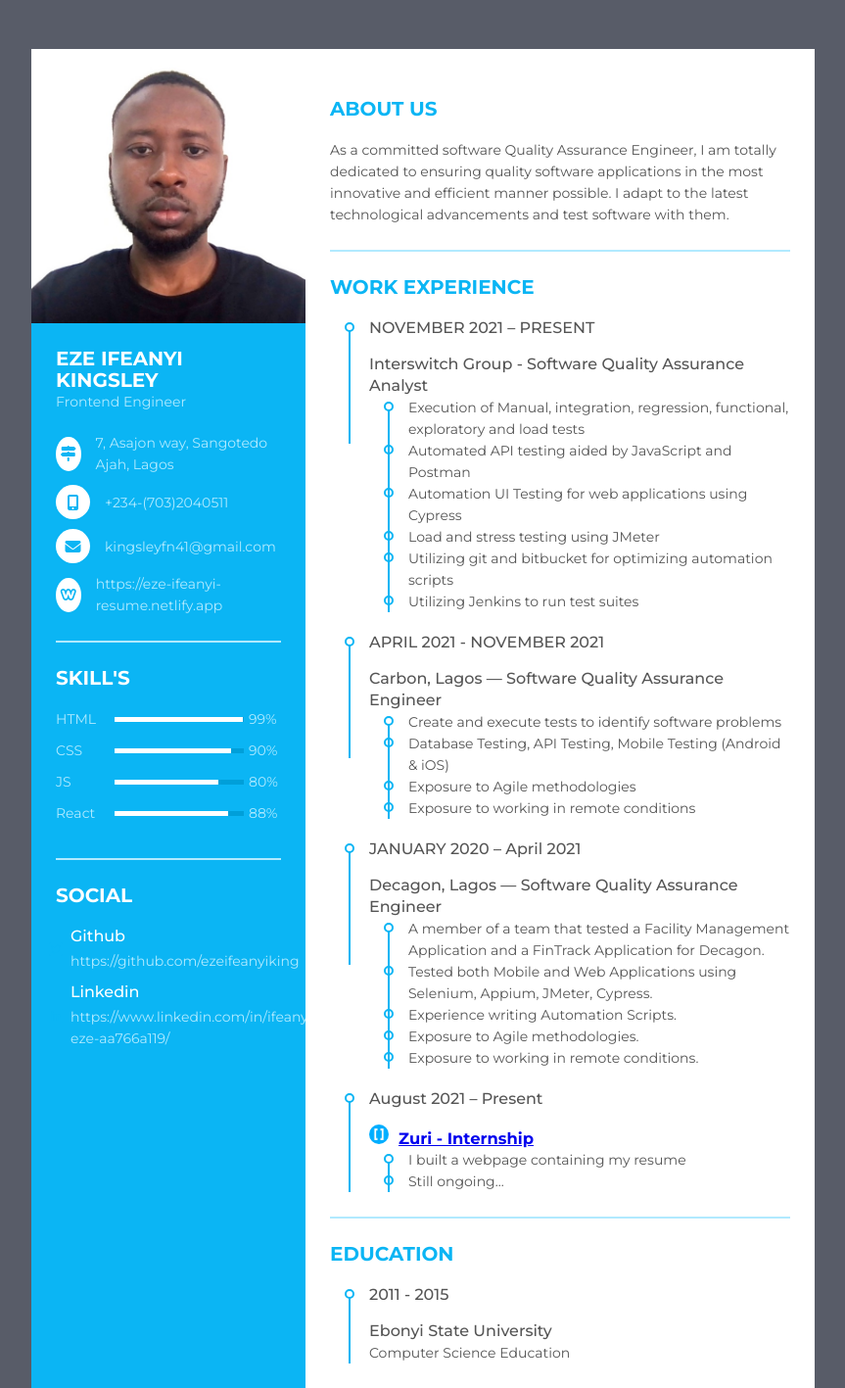
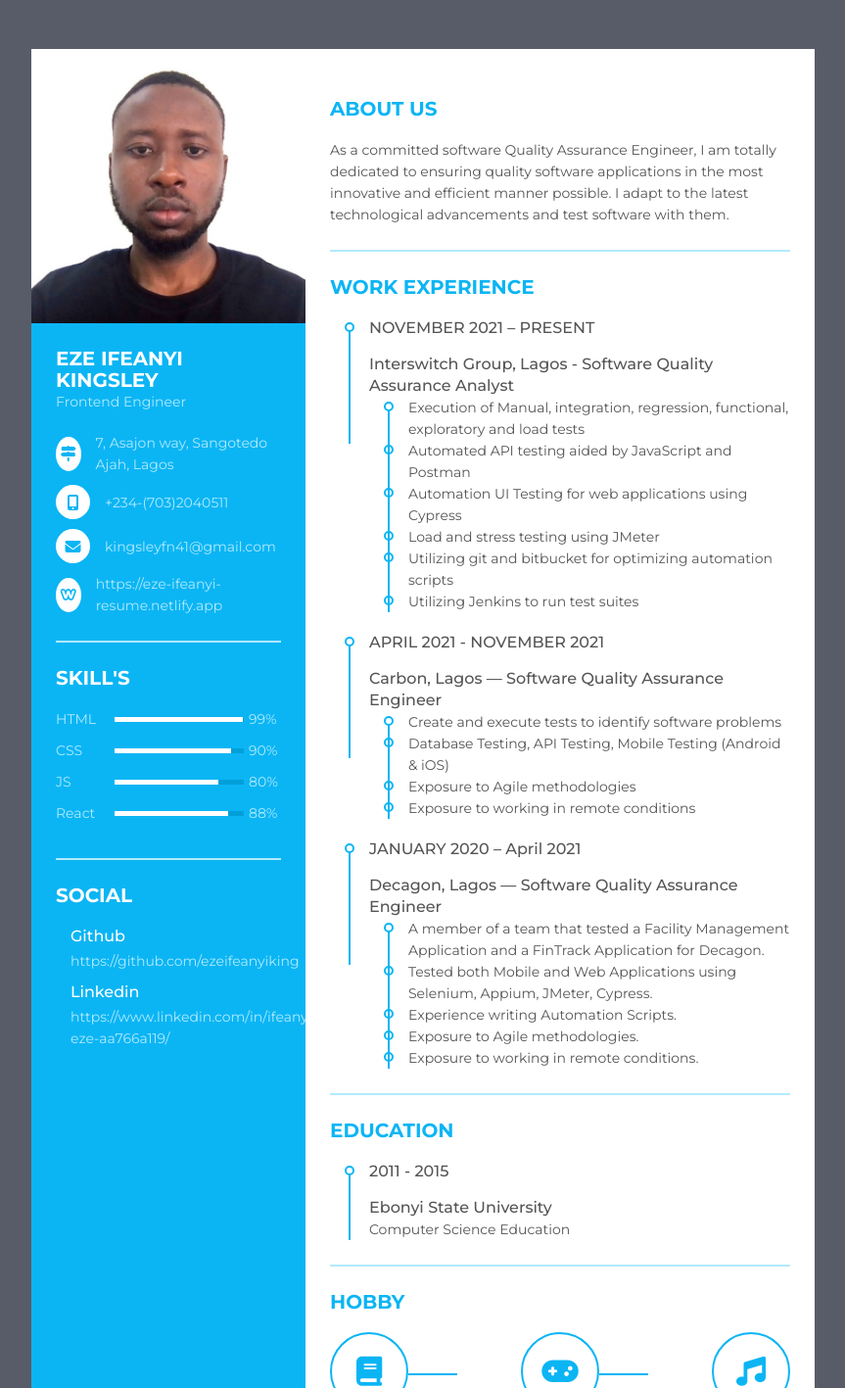
Before and after one commit to ezeifeanyiking/my-resume-ifeanyi, a plain HTML site: page index.html in a window 1280 px wide. Shown: the top 1417 px of the page at 98% size, without its empty margins (208-1071 px from the left). Drawn offline with Linux system fonts and the light colour scheme.

Commit message:
new commit

```diff
--- a/index.html
+++ b/index.html
@@ -139,7 +139,7 @@
             <li>
               <div class="date">NOVEMBER 2021 – PRESENT</div>
               <div class="info">
-                  <p class="semi-bold">Interswitch Group - Software Quality Assurance Analyst</p>
+                  <p class="semi-bold">Interswitch Group, Lagos - Software Quality Assurance Analyst</p>
                 <ul class="all-skills">
                   <li>Execution of Manual, integration, regression, functional, exploratory and load tests</li>
                   <li>Automated API testing aided by JavaScript and Postman</li>
@@ -177,18 +177,6 @@
                 </ul>
                 </div>
             </li>
-            <li>
-              <div class="date">August 2021 – Present</div>
-              <div class="info">
-                <div class="zuri-experience">
-                  <h3 class="blue"><span class="logo"><a href="http://internship.zuri.team"><img src="./image/hngi8.jpeg" alt=""></a></span><a href="http://internship.zuri.team">Zuri - Internship</a></h3>
-              </div>
-                  <ul class="all-skills">
-                    <li>I built a webpage containing my resume</li>
-                    <li>Still ongoing...</li>
-                </ul>
-              </div>
-            </li>
         </ul>
     </div>
     <div class="resume_item resume_education">
```
